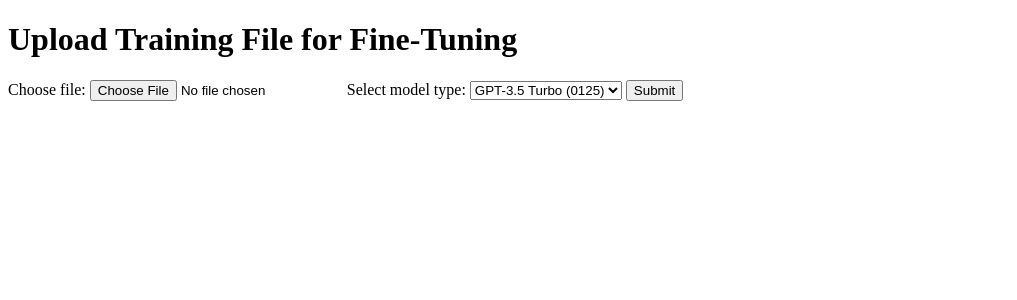
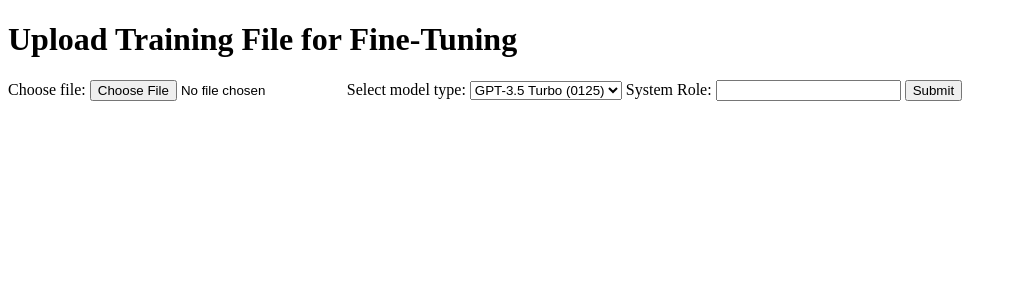
Before and after one commit to siddhant-pawar/azurewebapi, a Flask app: page / in a window 1280 px wide. Shown: the top 300 px of the page, without its empty margins (0-1017 px from the left). Run offline with Flask 3, Linux system fonts and the light colour scheme.

Commit message:
Update index.html

```diff
--- a/templates/index.html
+++ b/templates/index.html
@@ -22,6 +22,9 @@
             <!-- Add more options for other model types as needed -->
         </select>
 
+        <label for="system_role">System Role:</label>
+        <input type="text" id="system_role" name="system_role" required>
+
         <button type="submit">Submit</button>
     </form>
 </body>
```
